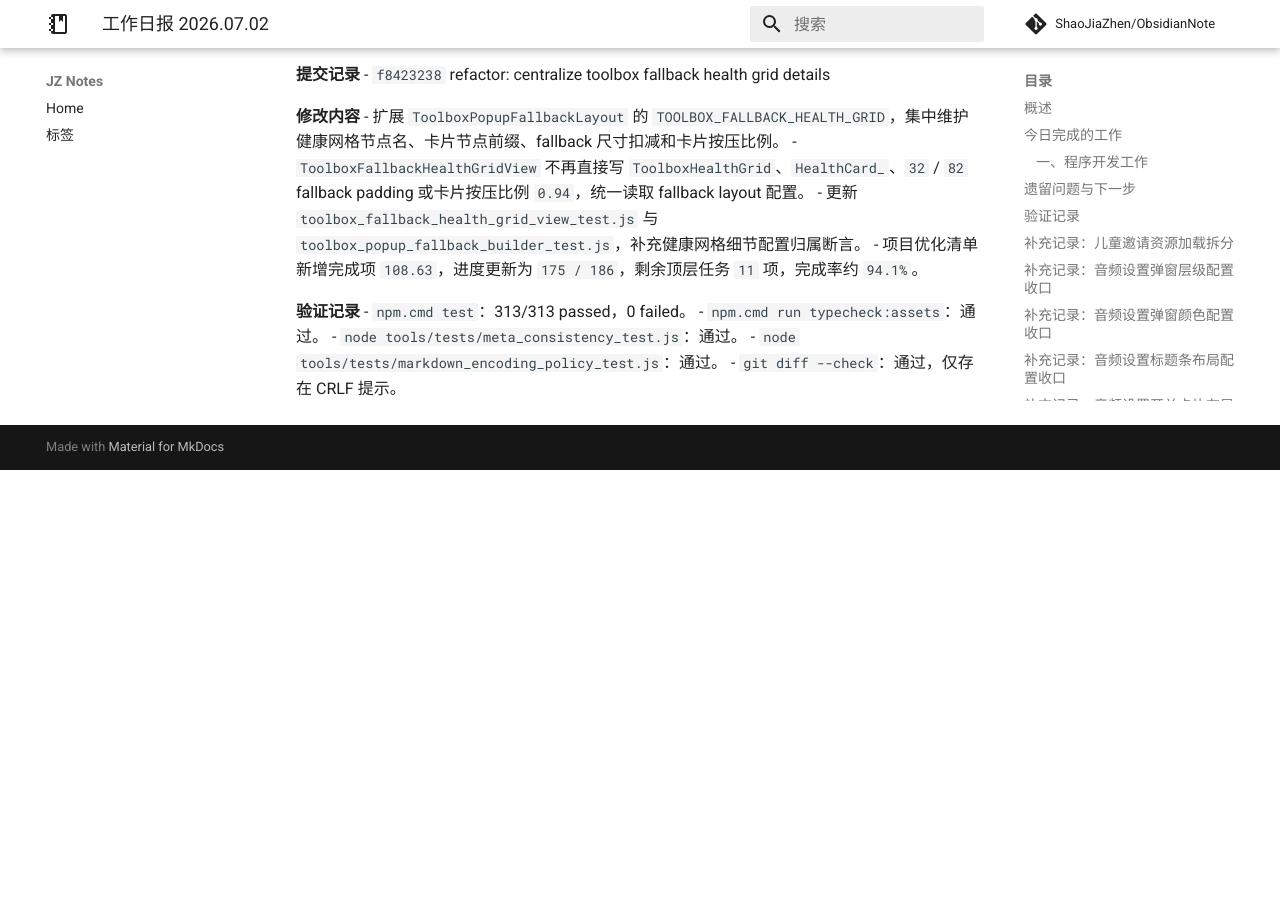
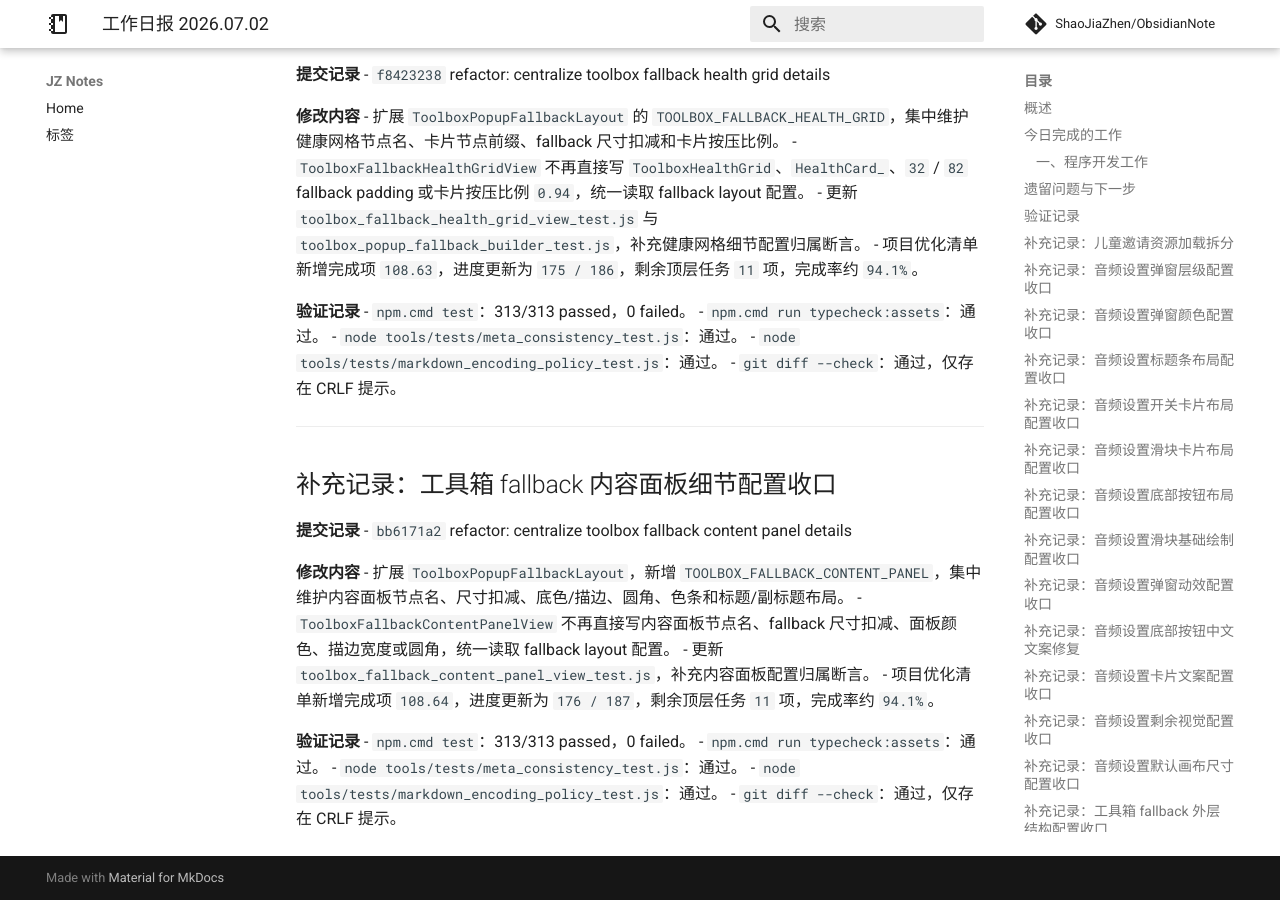
Before and after one commit to ShaoJiaZhen/ObsidianNote, an MkDocs documentation site: the page built from docs/工作内容/2026.07.02.md, in a window 1280 px wide and 900 px high, scrolled down 8560 px. Built offline with MkDocs 1.6.1 and Material for MkDocs 9.7.7, drawn with Linux system fonts in a browser that asks for light colours; comment, search, counter and statistics services are not loaded; before the commit the page ends 9030 px from its top, so only the background shows below that.

Commit message:
docs: record toolbox fallback content panel cleanup
- record project commit bb6171a2 in the July 2 work log

- note optimization progress at 176/187

```diff
--- a/docs/工作内容/2026.07.02.md
+++ b/docs/工作内容/2026.07.02.md
@@ -402,3 +402,23 @@ project: 小鸡游戏
 - `node tools/tests/meta_consistency_test.js`：通过。
 - `node tools/tests/markdown_encoding_policy_test.js`：通过。
 - `git diff --check`：通过，仅存在 CRLF 提示。
+
+---
+
+## 补充记录：工具箱 fallback 内容面板细节配置收口
+
+**提交记录**
+- `bb6171a2` refactor: centralize toolbox fallback content panel details
+
+**修改内容**
+- 扩展 `ToolboxPopupFallbackLayout`，新增 `TOOLBOX_FALLBACK_CONTENT_PANEL`，集中维护内容面板节点名、尺寸扣减、底色/描边、圆角、色条和标题/副标题布局。
+- `ToolboxFallbackContentPanelView` 不再直接写内容面板节点名、fallback 尺寸扣减、面板颜色、描边宽度或圆角，统一读取 fallback layout 配置。
+- 更新 `toolbox_fallback_content_panel_view_test.js`，补充内容面板配置归属断言。
+- 项目优化清单新增完成项 `108.64`，进度更新为 `176 / 187`，剩余顶层任务 `11` 项，完成率约 `94.1%`。
+
+**验证记录**
+- `npm.cmd test`：313/313 passed，0 failed。
+- `npm.cmd run typecheck:assets`：通过。
+- `node tools/tests/meta_consistency_test.js`：通过。
+- `node tools/tests/markdown_encoding_policy_test.js`：通过。
+- `git diff --check`：通过，仅存在 CRLF 提示。
```
